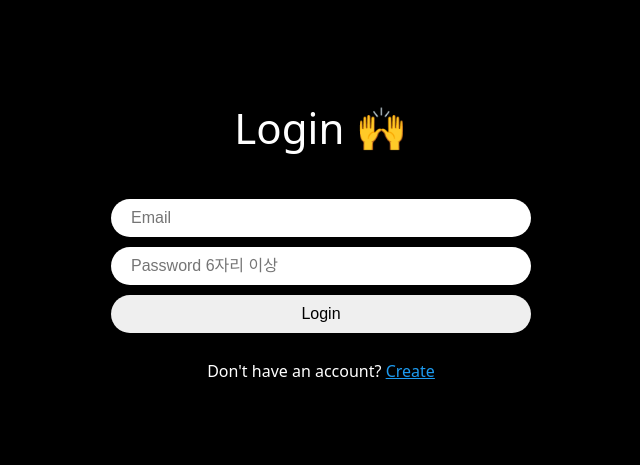
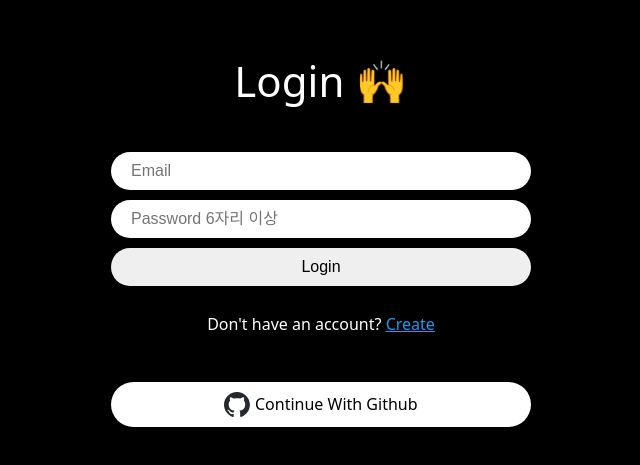
Before and after one commit to Hongaproject/firebase-CRUD-React, a React (Create React App) app: page /login in a window 1280 px wide. Shown: the part 157-622 px from the top of the page, without its empty margins (319-959 px from the left). Built offline with nearby package versions, Linux system fonts and the light colour scheme.

Commit message:
깃허브 로그인 UI/UX제작

```diff
--- /dev/null
+++ b/src/componments/github-btn.jsx
@@ -0,0 +1,37 @@
+import styled from "styled-components";
+
+const Button = styled.span`
+  margin-top: 50px;
+  background-color: white;
+  font-weight: 500;
+  width: 100%;
+  color: black;
+  padding: 10px 20px;
+  border-radius: 50px;
+  border: 0;
+  display: flex;
+  gap: 5px;
+  align-items: center;
+  justify-content: center;
+  cursor: pointer;
+`;
+
+const Logo = styled.img`
+  height: 25px;
+`;
+
+function GithubBtn () {
+
+    const onClick = () => {
+
+    }
+
+    return(
+        <Button onClick={onClick}>
+            <Logo src="/github-logo.svg"/>
+            Continue With Github
+        </Button>
+    );
+}
+
+export default GithubBtn;
--- a/src/routes/create-account.jsx
+++ b/src/routes/create-account.jsx
@@ -4,6 +4,7 @@ import { auth } from "../firebase";
 import { Link, useNavigate } from "react-router-dom";
 import { FirebaseError } from "firebase/app";
 import { Wrapper, Form, Title, Input, Error, Switcher } from "../componments/auth-components";
+import GithubBtn from "../componments/github-btn";
 
 
 function CreateAccount() {
@@ -59,6 +60,7 @@ function CreateAccount() {
             <Switcher>
                 Already have an account? <Link to='/login'>Login</Link>
             </Switcher>
+            <GithubBtn />
         </Wrapper>
     );
 }
--- a/src/routes/login.jsx
+++ b/src/routes/login.jsx
@@ -4,6 +4,7 @@ import { FirebaseError } from "firebase/app";
 import { signInWithEmailAndPassword } from "firebase/auth";
 import { auth } from "../firebase";
 import { Wrapper, Form, Title, Input, Error, Switcher } from "../componments/auth-components";
+import GithubBtn from "../componments/github-btn";
 
 
 function Login() {
@@ -52,6 +53,7 @@ function Login() {
             <Switcher>
                 Don't have an account? <Link to='/create-account'>Create</Link>
             </Switcher>
+            <GithubBtn />
         </Wrapper>
     );
 }
```
Also changed, not shown: public/github-logo.svg (added).
